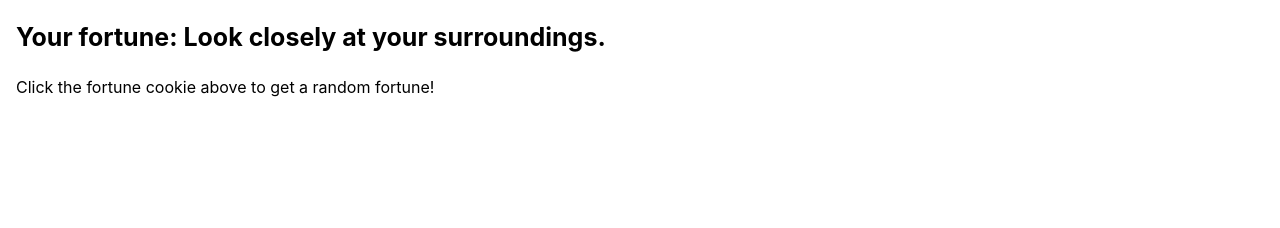
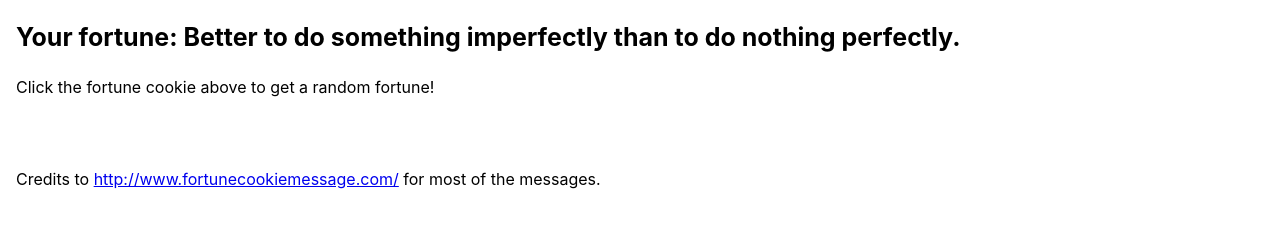
Before and after one commit to Jeffreymaniac/virtual-fortune-cookie, a plain HTML site: page index.html in a window 1280 px wide. Both pictures are taken after a click on the button 224 px from the left and 256 px from the top of the page. Shown: the part 414-642 px from the top of the page. Drawn offline with Linux system fonts and the light colour scheme.

Commit message:
Update index.html

```diff
--- a/index.html
+++ b/index.html
@@ -51,10 +51,12 @@ body {
     </button>
   <p style="font-size:25px;"><strong>Your fortune: <span id="fortune">(fortune goes here)</span></strong></p>
   <p>Click the fortune cookie above to get a random fortune!</p>
+  <br><br>
+  <p>Credits to <a href="http://www.fortunecookiemessage.com/" target="_blank">http://www.fortunecookiemessage.com/</a> for most of the messages.</p>
 </div>
 <script>
   function fortuneCookie() {
-    const stuff = ["Look closely at your surroundings.", "Better to do something imperfectly than to do nothing perfectly.", "hi", "", "", ""];
+    const stuff = ["Look closely at your surroundings.", "Better to do something imperfectly than to do nothing perfectly.", "Even if the person who appears most wrong, is also quite often right.", "Difficulty at the beginning usually means ease at the end.", "Great thoughts come from the heart.", "Integrity is doing the right thing, even if nobody is watching.", "The harder you try to not be like your parents, the more likely you will become them."];
 
        document.getElementById('fortune').innerHTML = stuff[Math.floor(Math.random() * stuff.length)];
   }
```
